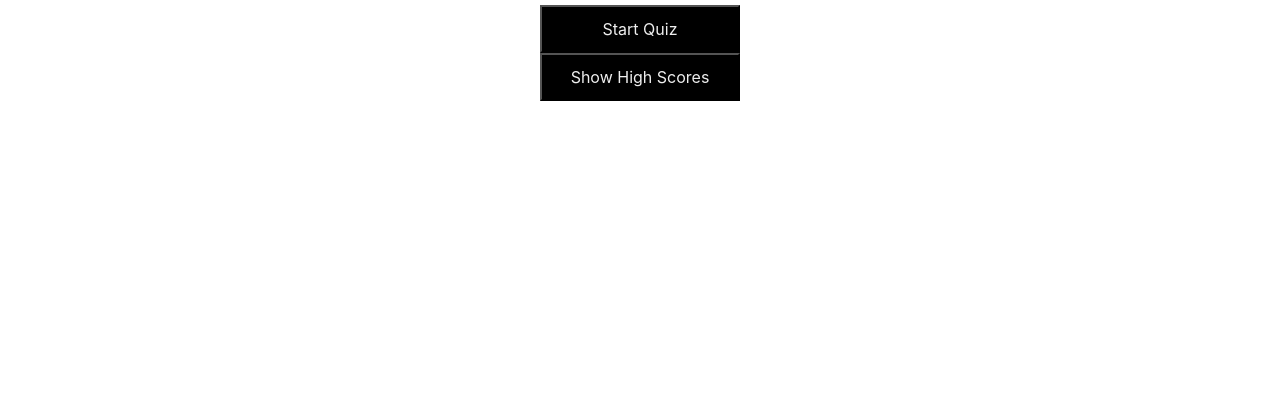
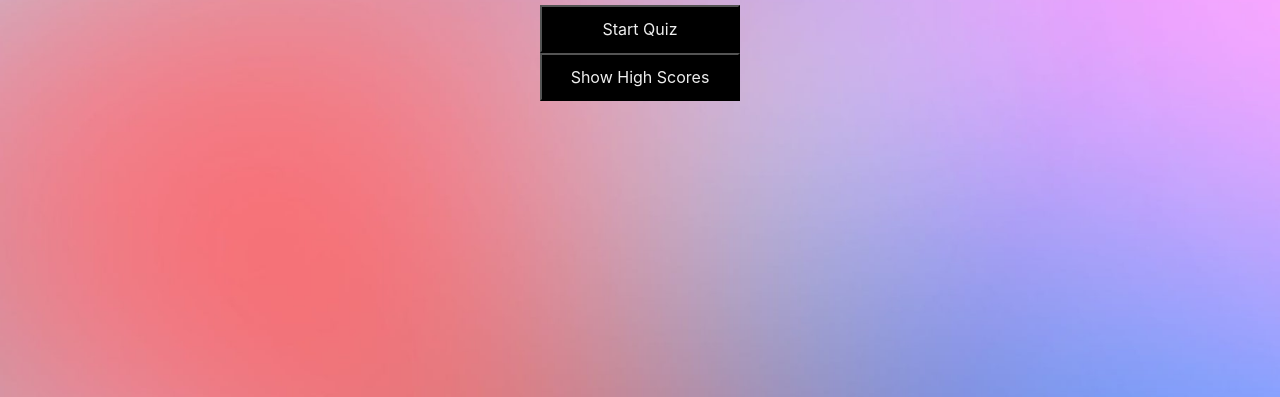
Before and after one commit to fayazl/challenge-4-quiz, a plain HTML site: page index.html in a window 1280 px wide. Shown: the part 403-800 px from the top of the page. Drawn offline with nearby package versions, Linux system fonts and the light colour scheme.

Commit message:
Gradient image

```diff
--- a/assets/css/style.css
+++ b/assets/css/style.css
@@ -1,5 +1,5 @@
 body{
-    background-image: url("./assets/images/Gradient_builder_2.jpeg");
+    background-image: url("/assets/images/Gradient_builder_2.jpg");
     background-position: center center;
     background-repeat: no-repeat;
     background-attachment: fixed;
```
Also changed, not shown: assets/images/Gradient_builder_2.jpg (renamed from assets/images/Gradient_builder_2.jpeg).
